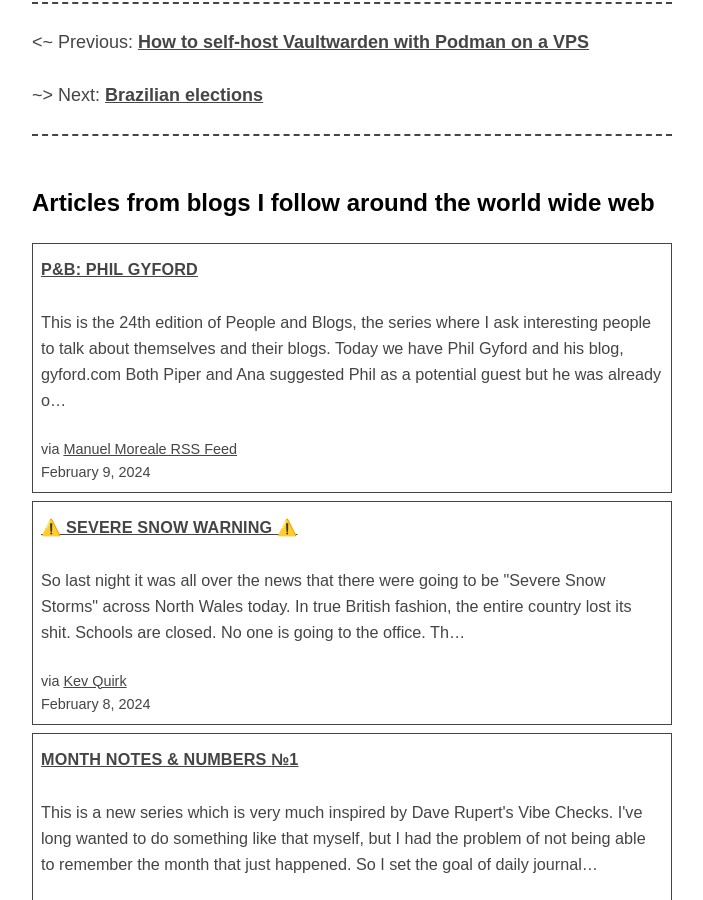
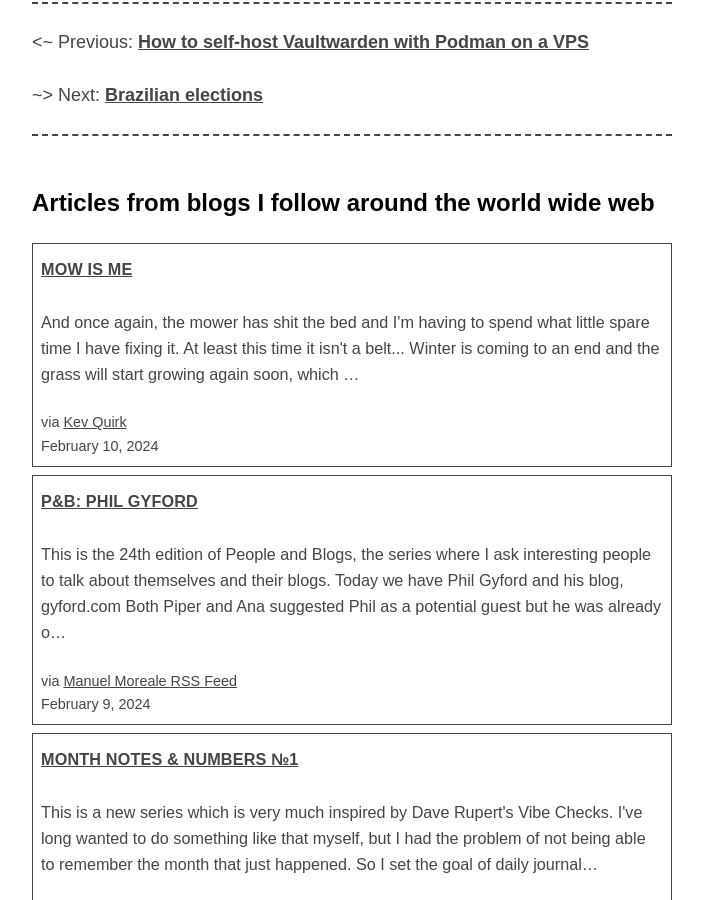
Before and after one commit to a-franca/abf.li, a Jekyll site: the page built from _posts/2022/2022-09-28-hurricane-ian.md, in a window 1280 px wide and 900 px high, scrolled down 987 px. Shown: the whole window, without its empty margins (288-991 px from the left). Built offline with Jekyll 4.4.1, drawn with Linux system fonts in a browser that asks for light colours.

Commit message:
fetch new content

```diff
--- a/_includes/openring-out.html
+++ b/_includes/openring-out.html
@@ -2,6 +2,22 @@
 <section class="webring">
   <h2 class="description">Articles from blogs I follow around the world wide web</h2>
   <section class="articles">
+
+    <div class="article">
+      <h4 class="title">
+        <a href="https://kevquirk.com/mow-is-me" rel="noopener noreferrer nofollow" target="_blank">Mow Is Me</a>
+      </h4>
+      <p class="summary">
+
+
+
+        And once again, the mower has shit the bed and I&#39;m having to spend what little spare time I have fixing it. At least this time it isn&#39;t a belt...
+Winter is coming to an end and the grass will start growing again soon, which …</p>
+      <small class="source">
+        via <a href="https://kevquirk.com" rel="noopener noreferrer nofollow" target="_blank">Kev Quirk</a>
+      </small>
+      <small class="date">February 10, 2024</small>
+    </div>
 
     <div class="article">
       <h4 class="title">
@@ -13,24 +29,6 @@ Both Piper and Ana suggested Phil as a potential guest but he was already o…</
         via <a href="https://manuelmoreale.com" rel="noopener noreferrer nofollow" target="_blank">Manuel Moreale RSS Feed</a>
       </small>
       <small class="date">February 9, 2024</small>
-    </div>
-
-    <div class="article">
-      <h4 class="title">
-        <a href="https://kevquirk.com/severe-snow-warning" rel="noopener noreferrer nofollow" target="_blank">⚠️ Severe Snow Warning ⚠️</a>
-      </h4>
-      <p class="summary">
-
-
-
-        So last night it was all over the news that there were going to be &#34;Severe Snow Storms&#34; across North Wales today. In true British fashion, the entire country lost its shit.
-Schools are closed.
-No one is going to the office.
-Th…</p>
-      <small class="source">
-        via <a href="https://kevquirk.com" rel="noopener noreferrer nofollow" target="_blank">Kev Quirk</a>
-      </small>
-      <small class="date">February 8, 2024</small>
     </div>
 
     <div class="article">
```
